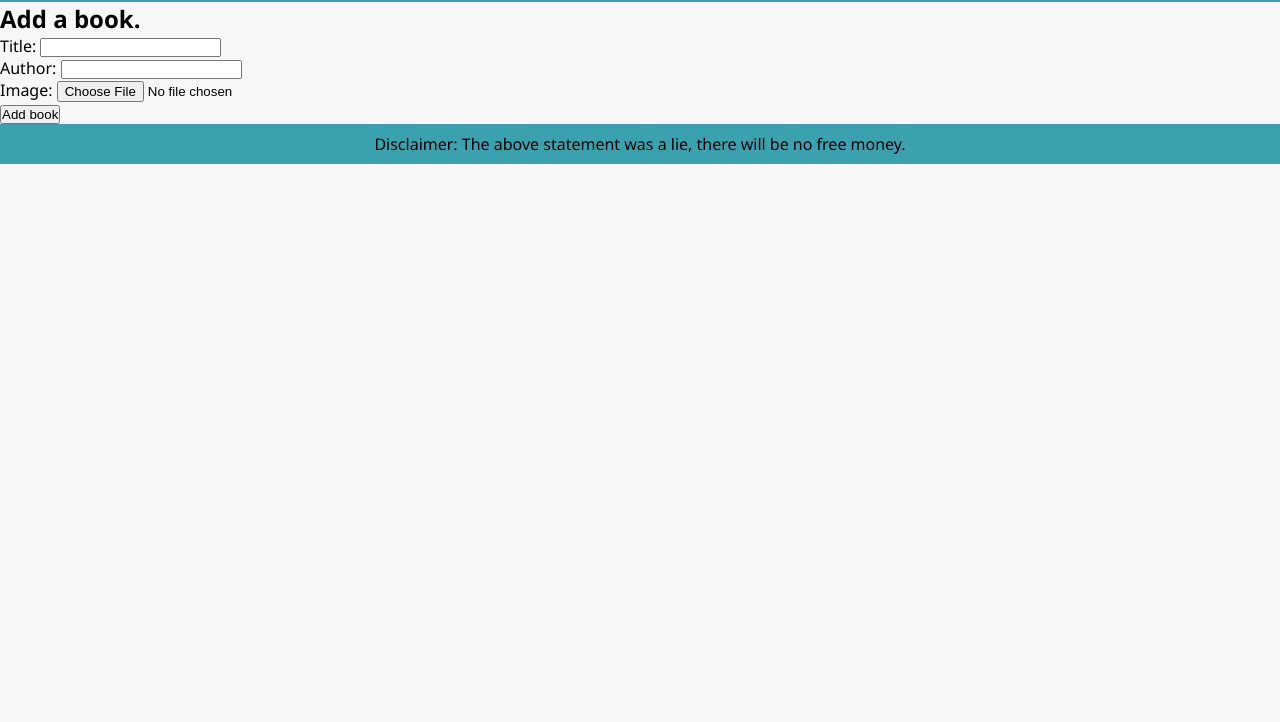
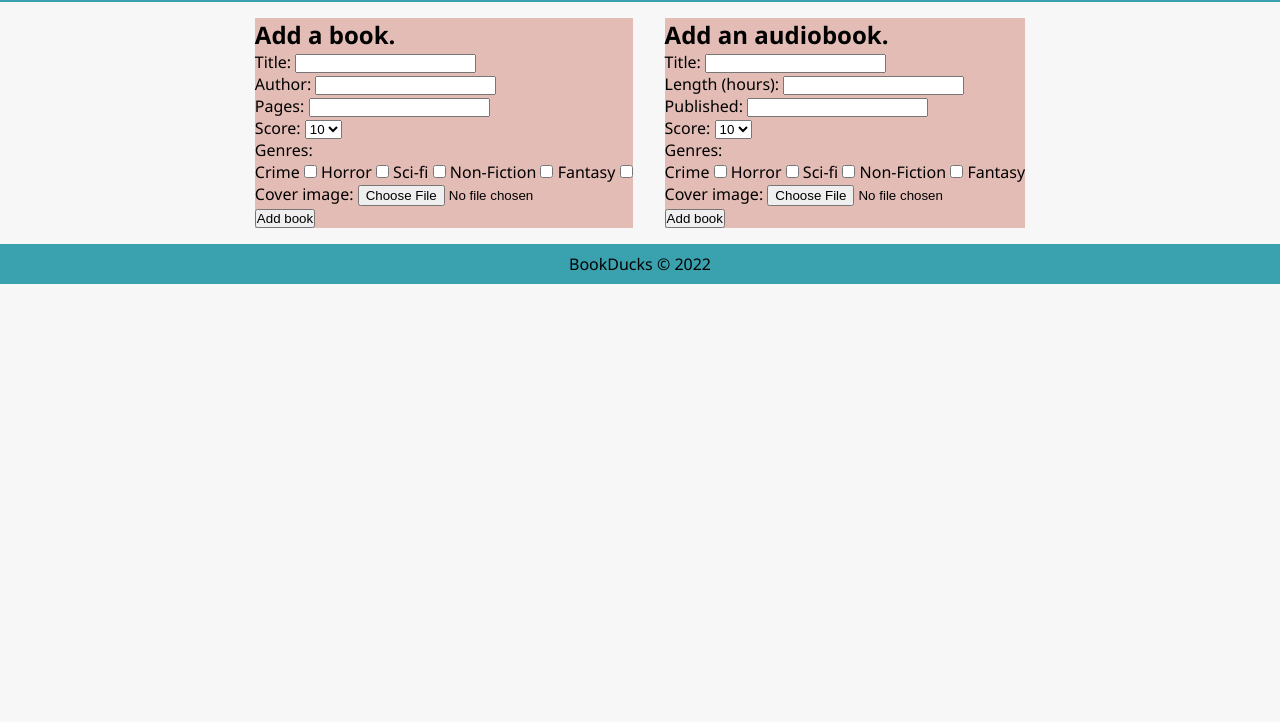
Before and after one commit to JosefineStubner/bookducks, a plain HTML site: page frontend/addbooks.html in a window 1280 px wide. Shown: the part 78-800 px from the top of the page. Drawn offline with nearby package versions, Linux system fonts and the light colour scheme.

Commit message:
minor styling and functionality improvement

```diff
--- a/frontend/addbooks.html
+++ b/frontend/addbooks.html
@@ -6,49 +6,131 @@
     <meta name="viewport" content="width=device-width, initial-scale=1.0" />
     <title>BookDucks</title>
 
-    <script src="https://cdnjs.cloudflare.com/ajax/libs/axios/0.26.1/axios.min.js" integrity="sha512-bPh3uwgU5qEMipS/VOmRqynnMXGGSRv+72H/N260MQeXZIK4PG48401Bsby9Nq5P5fz7hy5UGNmC/W1Z51h2GQ==" crossorigin="anonymous" referrerpolicy="no-referrer"></script>
+    <script
+      src="https://cdnjs.cloudflare.com/ajax/libs/axios/0.26.1/axios.min.js"
+      integrity="sha512-bPh3uwgU5qEMipS/VOmRqynnMXGGSRv+72H/N260MQeXZIK4PG48401Bsby9Nq5P5fz7hy5UGNmC/W1Z51h2GQ=="
+      crossorigin="anonymous"
+      referrerpolicy="no-referrer"
+    ></script>
     <link rel="stylesheet" href="style.css" />
   </head>
   <body>
     <header class="header">
-      <h1 class="bookducks-heading">BookDucks</h1>
-      <nav>
+      <h1 class="heading-1">BookDucks</h1>
+      <nav class="header-nav">
+        <a href="index.html" class="nav-link" id="index-link">Home</a>
+        <a href="signin.html" class="nav-link" id="signin-link">Sign In</a>
         <a href="profile.html" class="nav-link" id="profile-link">Profile Page</a>
-        <a href="signin.html" class="nav-link" id="signin-link">Sign In</a>
+      </nav>
       <button class="signout-btn" id="signout-btn">Sign Out</button>
-      </nav>
     </header>
 
     <main>
       <div class="add-items" id="add-items">
-      <div class="add-books" id="add-books"></div>
-      <div id="add-audio" class="add-audio"></div>
-    </div>
-
+        <div class="add-book" id="add-book">
           <div id="form-container">
             <h2>Add a book.</h2>
             <div>
               <label for="bookTitle">Title:</label>
-          <input type="text" id="bookTitle">
+              <input type="text" id="bookTitle" required/>
             </div>
             <div>
               <label for="author">Author:</label>
-          <input type="text" id="author">
+              <input type="text" id="author" required/>
             </div>
             <div>
-          <label for="image">Image:</label>
-          <input type="file" id="image">
+              <label for="pages">Pages:</label>
+              <input type="number" id="pages" required/>
+            </div>
+            <div>
+              <label for="score">Score:</label>
+              <select name="score" id="score" required>
+                <option value="1">1</option>
+                <option value="2">2</option>
+                <option value="3">3</option>
+                <option value="4">4</option>
+                <option value="5">5</option>
+                <option value="6">6</option>
+                <option value="7">7</option>
+                <option value="8">8</option>
+                <option value="9">9</option>
+                <option value="10" selected>10</option>
+              </select>
+            </div>
+            <div>
+              <p>Genres:</p>
+              <label for="genre1">Crime</label>
+              <input type="checkbox" name="genre" id="genre" value=7>
+              <label for="genre2">Horror</label>
+              <input type="checkbox" name="genre" id="genre" value=9>
+              <label for="genre3">Sci-fi</label>
+              <input type="checkbox" name="genre" id="genre" value=10>
+              <label for="genre4">Non-Fiction</label>
+              <input type="checkbox" name="genre" id="genre" value=8>
+              <label for="genre5">Fantasy</label>
+              <input type="checkbox" name="genre" id="genre" value=6>
+            </div>
+            <div>
+              <label for="image">Cover image:</label>
+              <input type="file" id="image" required/>
             </div>
             <button id="add-book-btn">Add book</button>
           </div>
-
+        </div>
+        <div id="add-audio" class="add-audio">
+          <div id="form-container">
+            <h2>Add an audiobook.</h2>
+            <div>
+              <label for="bookTitle">Title:</label>
+              <input type="text" id="bookTitle" required/>
+            </div>
+            <div>
+              <label for="length">Length (hours):</label>
+              <input type="number" id="length" required/>
+            </div>
+            <div>
+              <label for="pages">Published:</label>
+              <input type="number" id="pages" required/>
+            </div>
+            <div>
+              <label for="score">Score:</label>
+              <select name="score" id="score" required>
+                <option value="1">1</option>
+                <option value="2">2</option>
+                <option value="3">3</option>
+                <option value="4">4</option>
+                <option value="5">5</option>
+                <option value="6">6</option>
+                <option value="7">7</option>
+                <option value="8">8</option>
+                <option value="9">9</option>
+                <option value="10" selected>10</option>
+              </select>
+            </div>
+            <div>
+              <p>Genres:</p>
+              <label for="genre1">Crime</label>
+              <input type="checkbox" name="genre" id="genre1" value="1">
+              <label for="genre2">Horror</label>
+              <input type="checkbox" name="genre" id="genre2" value="2">
+              <label for="genre3">Sci-fi</label>
+              <input type="checkbox" name="genre" id="genre3" value="3">
+              <label for="genre4">Non-Fiction</label>
+              <input type="checkbox" name="genre" id="genre4" value="4">
+              <label for="genre5">Fantasy</label>
+            </div>
+            <div>
+              <label for="image">Cover image:</label>
+              <input type="file" id="image" required/>
+            </div>
+            <button id="add-book-btn">Add book</button>
+          </div>
+        </div>
+      </div>
     </main>
 
-
     <footer class="footer">
-      <p>
-        Disclaimer: The above statement was a lie, there will be no free money.
-      </p>
+      <p>BookDucks &#169; 2022</p>
     </footer>
 
     <script src="addbooks.js"></script>
--- a/frontend/addbooks.js
+++ b/frontend/addbooks.js
@@ -2,17 +2,33 @@
 
 const addBookBtn = document.querySelector("#add-book-btn")
 
-let bookTitle = document.querySelector("#bookTitle");
-let author = document.querySelector("#author");
-let image = document.querySelector("#image");
+let userId = sessionStorage.getItem("userId")
+console.log(userId);
 
-addBookBtn.addEventListener("click", () => {
-    addProduct();
+addBookBtn.addEventListener("click", (e) => {
+    e.preventDefault();
+    addBook();
 })
 
-const addProduct = async () => {
-  //Hämtar ut filen och placerar den i en FormData
-  // e.preventDefault();
+
+const addBook = async () => {
+
+  let title = document.querySelector("#bookTitle").value;
+  let author = document.querySelector("#author").value;
+  let score = document.querySelector('#score').value;
+  let pages = document.querySelector('#pages').value;
+  let genres = [];
+  let checkboxes = document.querySelectorAll("#genre");
+
+  for (let checkbox of checkboxes) {
+      if (checkbox.checked) {
+        genres.push(checkbox.value);
+      }
+  }
+
+  console.log(genres)
+
+
   let image = document.querySelector("#image").files;
   let imgData = new FormData();
   imgData.append('files', image[0]);
@@ -23,15 +39,28 @@ const addProduct = async () => {
           Authorization: `Bearer ${sessionStorage.getItem("token")}`
       }
   }).then(res => {
+    console.log({
+        title,
+        author,
+        score,
+        pages,
+        genres,
+        user: [userId],
+        cover: res.data[0].id
+      });
       //Placerar den uppladdade filens id i vår nya produkt vi vill lägga till.
-      let imageId = res.data[0].id;
       axios.post("http://localhost:1337/api/books", {
           //request body
               data: {
-                  title: bookTitle.value,
-                  author: author.value,
-                  cover:imageId
+                title,
+                author,
+                score,
+                pages,
+                genres,
+                user: [userId],
+                cover: res.data[0].id
               }
+
           },
           {
               //config
--- a/frontend/profile.js
+++ b/frontend/profile.js
@@ -87,7 +87,7 @@ const renderUserBooks = async (userBooks) => {
       genreText = `${genre.attributes.genre}`;
     })
 
-    userBooks.innerHTML += `<div class="singleBook">
+    userBooks.innerHTML += `<div class="single-book">
     <img src="http://localhost:1337${cover.data.attributes.url}" height="150" width="100">
     <p class="item-p">Title: ${title}</p>
     <p class="item-p">Author: ${author}</p>
@@ -118,7 +118,7 @@ const renderUserAudio = async (userAudio) => {
       genreText = `${genre.attributes.genre}`;
     })
 
-    userAudio.innerHTML += `<div class="singleBook">
+    userAudio.innerHTML += `<div class="single-book">
     <img src="http://localhost:1337${cover.data.attributes.url}" height="150" width="100">
     <p class="item-p">Title: ${title}</p>
     <p class="item-p">Author: ${published}</p>
--- a/frontend/style.css
+++ b/frontend/style.css
@@ -27,16 +27,28 @@ body {
   background-color: rgb(57, 162, 174);
 }
 
-/* .signout-btn {
+.header-nav {
   display: flex;
-  justify-content: end;
-} */
+  justify-content: center;
+  align-items: center;
+}
+
+.signout-btn {
+  display: flex;
+  align-self: flex-end;
+  margin-left: auto;
+}
 
 main {
-  width: 80%;
+  display: flex;
+  flex-direction: column;
+  /* justify-content: center; */
+  /* align-items: center; */
+  margin: 0 auto;
+  width: 90%;
 }
 
-.all-items {
+.all-items, .about {
   display: flex;
   flex-direction: column;
   align-items: center;
@@ -45,17 +57,28 @@ main {
 
 .books {
   margin: 1rem;
+  width: 100%;
+}
+
+.about {
+  margin: 2rem 0 0 0;
+}
+
+.book-heading {
+  margin: 2rem;
 }
 
 .single-book {
   display: flex;
-  flex-wrap: wrap;
+  flex-direction: column;
+  /* flex-wrap: wrap; */
   margin: 2rem;
   background-color: rgb(232, 216, 210);
 }
 
 
 .footer {
+  position: sticky;
   display: flex;
   flex-direction: column;
   align-items: center;
@@ -63,3 +86,16 @@ main {
   height: 5vh;
   background-color: rgb(57, 162, 174);
 }
+
+.add-items {
+  display: flex;
+  justify-content: center;
+  align-items: flex-end;
+}
+
+.add-book, .add-audio {
+  display: flex;
+  align-items: center;
+  margin: 1rem;
+  background-color: rgb(227, 188, 181);
+}
```
Also changed, not shown: frontend/index.html (+4 -1 lines), frontend/profile.html (+5 -5 lines), frontend/signin.html (+5 -4 lines), backend/public/uploads/norwegianwood_1b45f068f5.jpg (deleted), backend/public/uploads/norwegianwood_65b489a0d8.jpg (deleted), backend/public/uploads/norwegianwood_838938fc7a.jpg (deleted), backend/public/uploads/norwegianwood_a8d9d0f498.jpg (deleted), backend/public/uploads/norwegianwood_c761762ed7.jpg (deleted), backend/public/uploads/thumbnail_norwegianwood_1b45f068f5.jpg (deleted), backend/public/uploads/thumbnail_norwegianwood_65b489a0d8.jpg (deleted), backend/public/uploads/thumbnail_norwegianwood_838938fc7a.jpg (deleted), backend/public/uploads/thumbnail_norwegianwood_a8d9d0f498.jpg (deleted), backend/public/uploads/thumbnail_norwegianwood_c761762ed7.jpg (deleted), 1 other file. Lines whose indentation alone changed are shown as unchanged.
